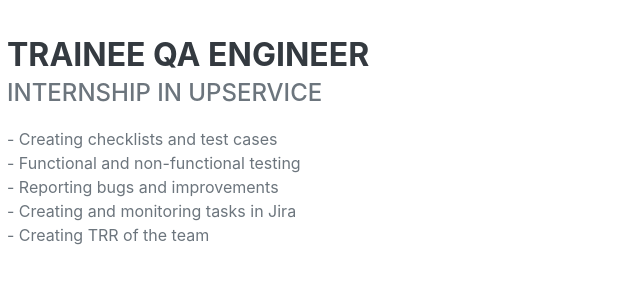
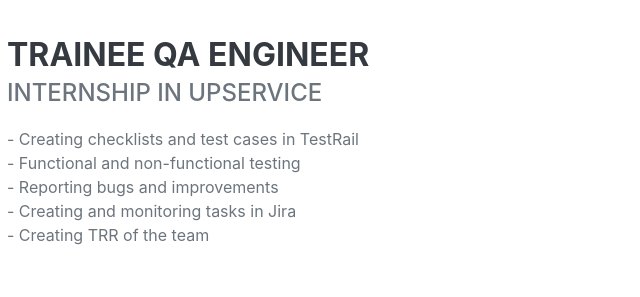
Before and after one commit to iradubrov/iradubrov.github.io, a plain HTML site: page index.html in a window 1280 px wide. Shown: the part 960-1257 px from the top of the page, 313-953 px from the left. Drawn offline with nearby package versions, Linux system fonts and the light colour scheme; a web font is replaced by a local one.

Commit message:
Update index.html

```diff
--- a/index.html
+++ b/index.html
@@ -69,7 +69,7 @@
                         <div class="flex-grow-1">
                             <h3 class="mb-0">Trainee QA Engineer</h3>
                             <div class="subheading mb-3">Internship in Upservice</div>
-                            <p>- Creating checklists and test cases
+                            <p>- Creating checklists and test cases in TestRail
                                 <br>- Functional and non-functional testing
                                 <br>- Reporting bugs and improvements
                                 <br>- Creating and monitoring tasks in Jira
```
